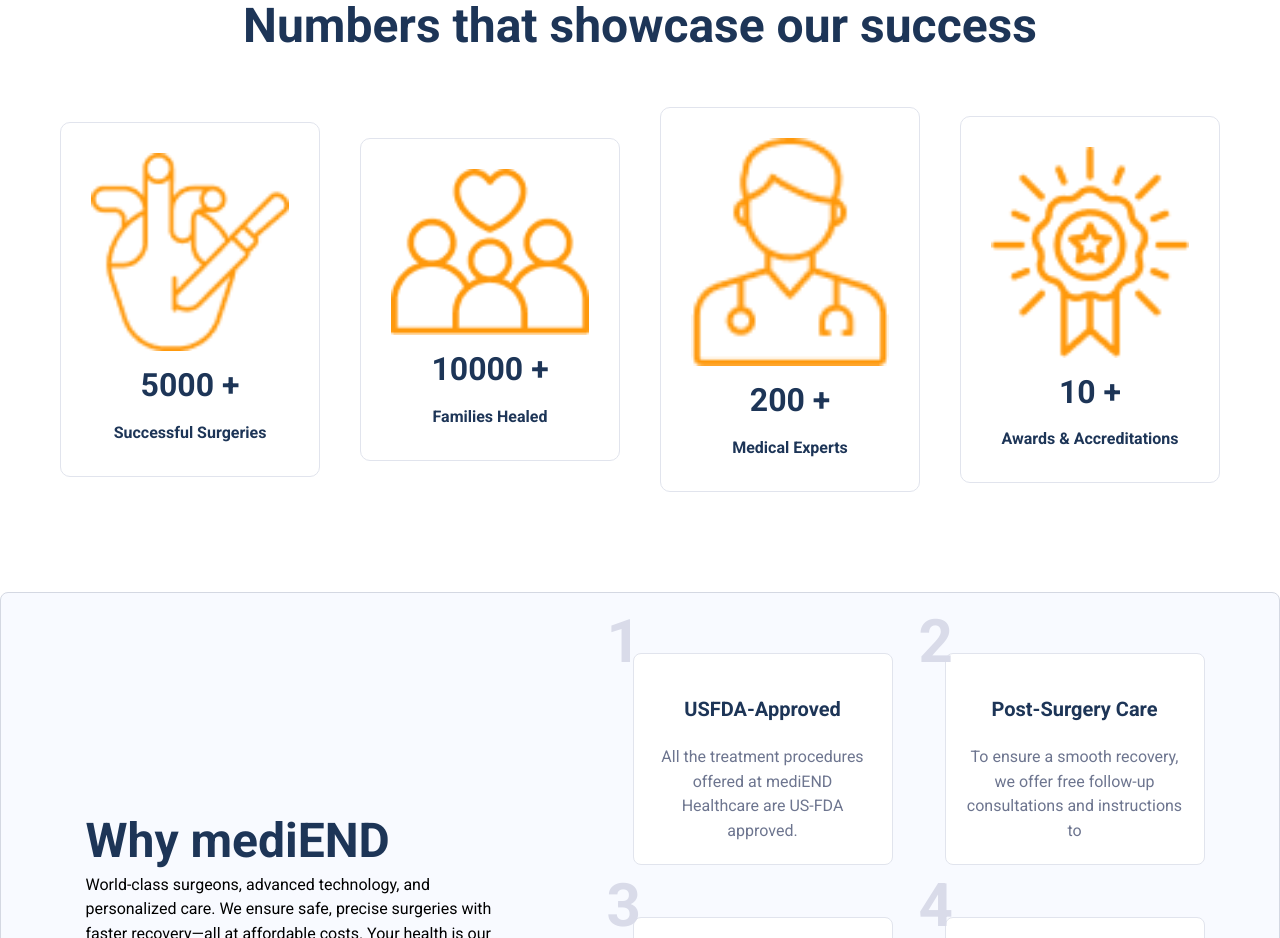
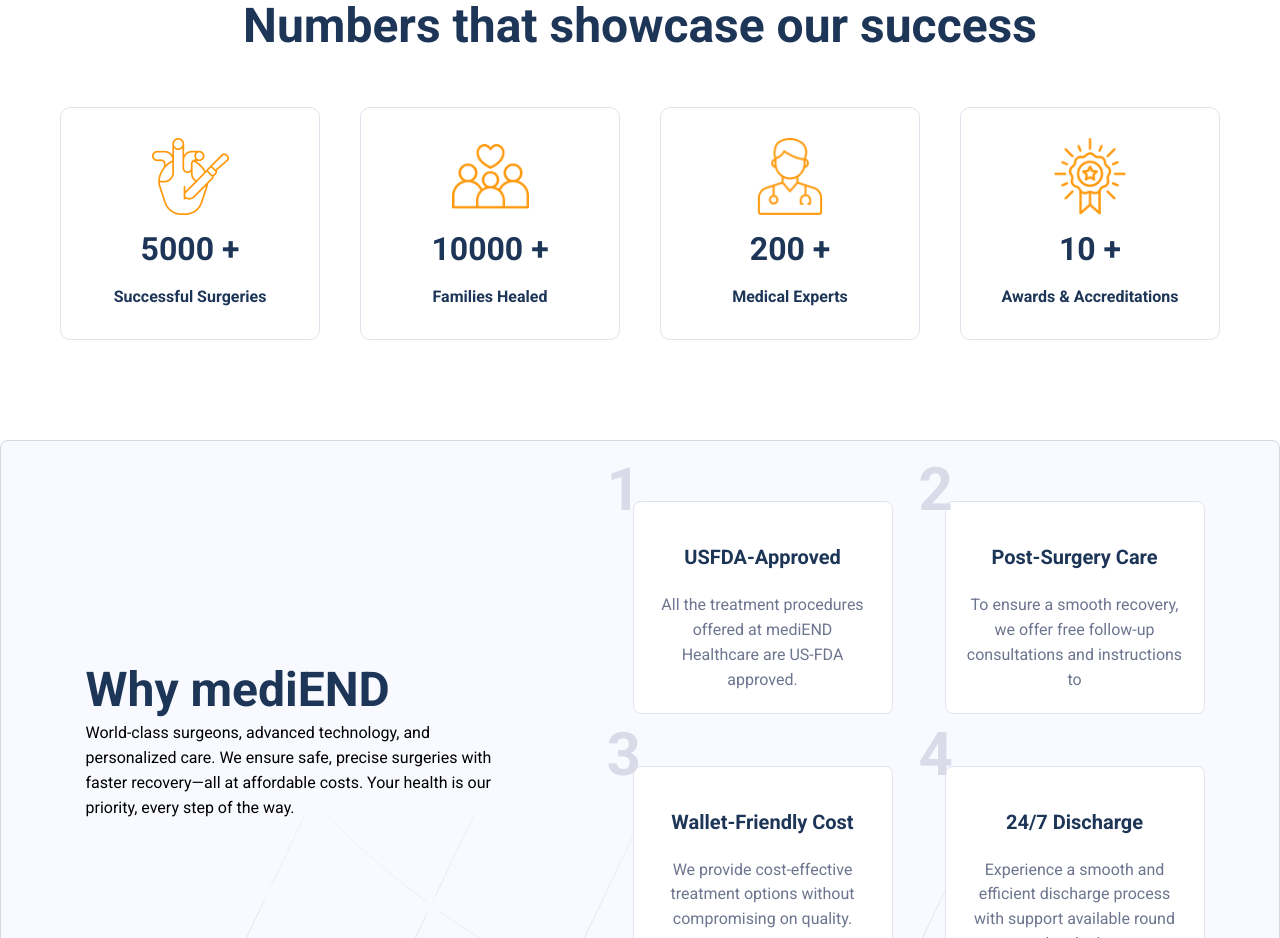
Before and after one commit to Gaurav-Verma07/mediend, a Next.js app: page / in a window 1280 px wide. Shown: the part 1560-2498 px from the top of the page. Built offline with nearby package versions, Linux system fonts and the light colour scheme; no server answers.

Commit message:
feat: home icons

```diff
--- a/app/components/Showcase/Showcase.tsx
+++ b/app/components/Showcase/Showcase.tsx
@@ -32,10 +32,11 @@
         {data.map((el, index: number) => (
           <Box className={classes.box} key={index}>
             <Image
+              mx="auto"
               fit="contain"
               src={el.img}
-              height={77}
-              width={77}
+              w="77px"
+              h="77px"
               alt="image"
               data-aos="zoom-out"
             />
```
